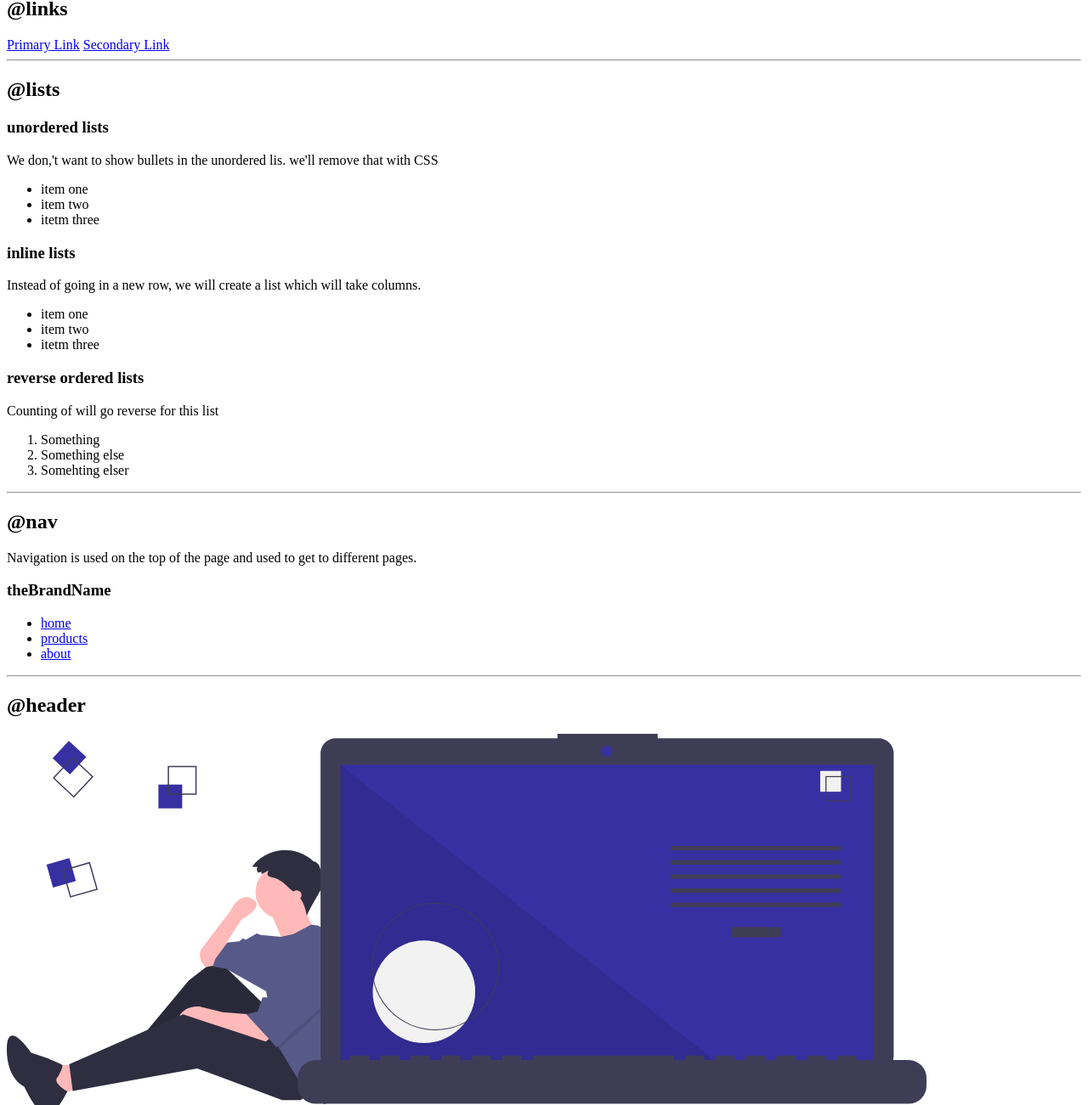
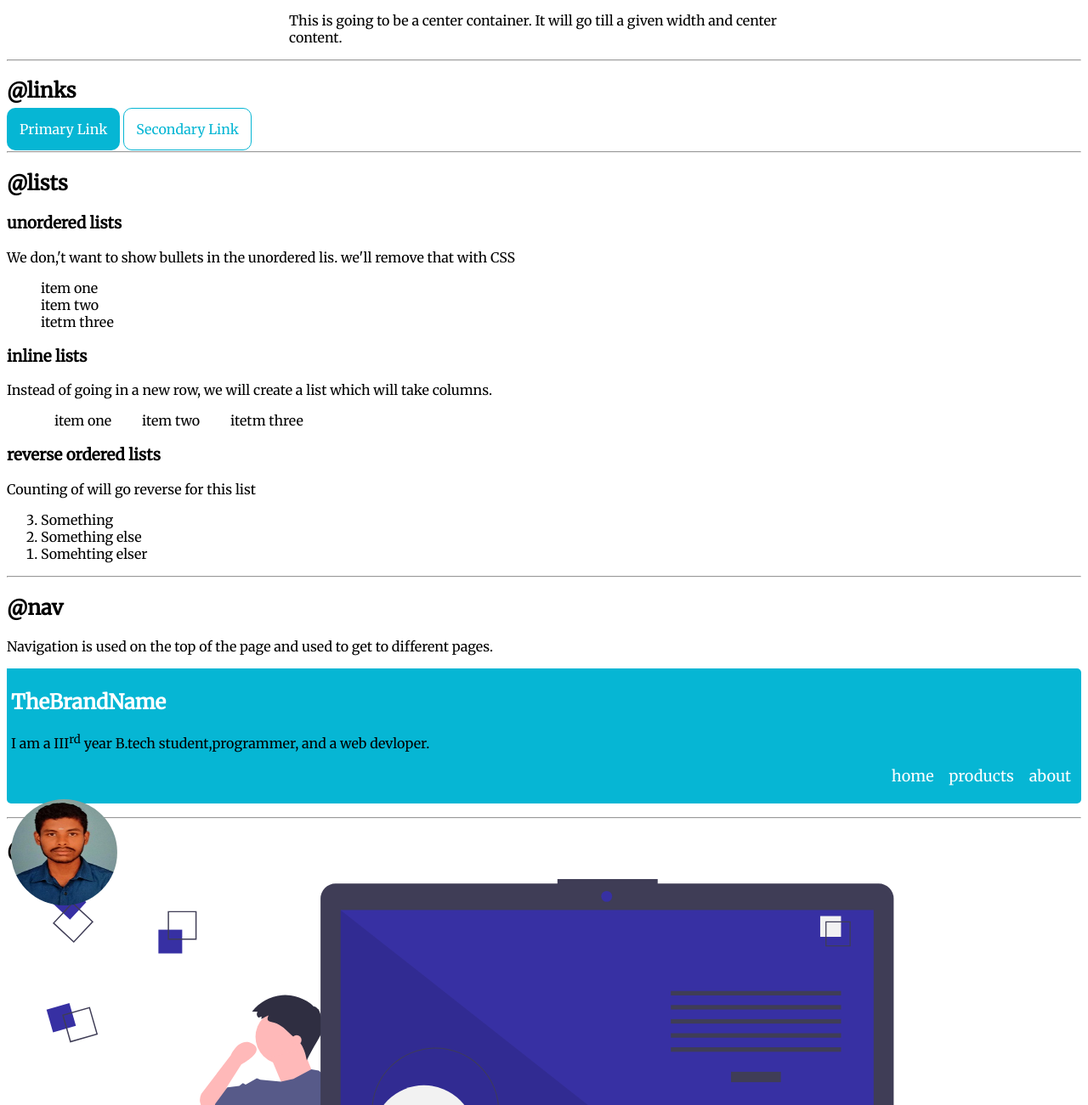
Before and after one commit to Marivignesh-ui/neogcamp-HTML-CSS, a plain HTML site: page component_library.html in a window 1280 px wide. Shown: the part 659-1960 px from the top of the page at 85% size. Drawn offline with Linux system fonts and the light colour scheme.

Commit message:
final release

```diff
--- /dev/null
+++ b/component_design.css
@@ -0,0 +1,75 @@
+@import url('https://fonts.googleapis.com/css2?family=Merriweather:wght@300;400&display=swap');
+
+:root{
+    --primarycolor:#06B6D4;
+}
+
+body{
+    font-family: 'Merriweather', serif;
+}
+hr{
+    margin:1rem 0rem;
+}
+.container-fluid{
+   margin:1rem 1rem;
+}
+.container-center{
+    max-width: 600px;
+    margin:auto;
+}
+.primary{
+    background-color:var(--primarycolor);
+    border-radius: 10px;
+    padding:15px;
+    text-decoration: none;
+    color: white;
+}
+.secondary{
+    border: 1px solid;
+    border-color: var(--primarycolor);
+    border-radius: 10px;
+    padding:14px;
+    text-decoration: none;
+    color:var(--primarycolor);
+    background-color: white;
+}
+.unordered{
+    list-style: none;
+}
+.inline-list li{
+    display: inline;
+    padding:0rem 1rem;
+}
+.nav{
+    background-color: var(--primarycolor);
+    border-top-right-radius: 5px;
+    border-bottom-left-radius: 5px;
+    border-bottom-right-radius: 5px;
+    padding:5px;
+}
+.nav-list li{
+    display: inline-block;
+    padding:0rem 7px;
+}
+.nav h2{
+    color: white;
+}
+.nav-list a{
+    text-decoration: none;
+    font-size: large;
+    color:white;
+}
+.profphot{
+    display: inline;
+    position: absolute;
+    height: 500px;
+    width:500px;
+}
+.nav img{
+    width:25%;
+    height:25%;
+    border-radius: 50%;
+}
+.nav ul{
+    text-align: right;
+}
--- a/component_library.html
+++ b/component_library.html
@@ -3,7 +3,8 @@
 <head>
     <meta charset="UTF-8">
     <meta name="viewport" content="width=device-width, initial-scale=1.0">
-    <title>Document</title>
+    <title>component library</title>
+    <link rel="stylesheet" href="component_design.css" />
 </head>
 <body>
     <h1>component library</h1>
@@ -19,34 +20,34 @@
 
     <h2>@Containers</h2>
     <h3>@fluid container</h3>
-    <div>This is going to be fluid container. It will go full width of page.with some margin.</div>
+    <div class="container-fluid">This is going to be fluid container. It will go full width of page.with some margin.</div>
     <h3>@center container</h3>
-    <div>This is going to be a center container. It will go till a given width and center content.</div>
+    <div class="container container-center">This is going to be a center container. It will go till a given width and center content.</div>
     <hr>
 
     <h2>@links</h2>
-    <a href='/'>Primary Link</a>
-    <a href='/'>Secondary Link</a>
+    <a href='/' class="primary">Primary Link</a>
+    <a href='/' class="secondary">Secondary Link</a>
     <hr>
 
     <h2>@lists</h2>
     <h3>unordered lists</h3>
     <p>We don,'t want to show bullets in the unordered lis. we'll remove that with CSS</p>
-    <ul>
+    <ul class="unordered">
         <li>item one</li>
         <li>item two</li>
         <li>itetm three</li>
     </ul>
     <h3>inline lists</h3>
     <p>Instead of going in a new row, we will create a list which will take columns.</p>
-    <ul>
+    <ul class="unordered inline-list">
         <li>item one</li>
         <li>item two</li>
         <li>itetm three</li>
     </ul>
     <h3>reverse ordered lists</h3>
     <p>Counting of will go reverse for this list</p>
-    <ol>
+    <ol reversed>
         <li>Something</li>
         <li>Something else</li>
         <li>Somehting elser</li>
@@ -55,12 +56,18 @@
 
     <h2>@nav</h2>
     <p>Navigation is used on the top of the page and used to get to different pages.</p>
-    <h3>theBrandName</h3>
-    <ul>
+    <nav class="nav">
+    <h2><strong>TheBrandName</strong></h2>
+    <p>I am a III<sup>rd</sup> year B.tech student,programmer, and a web devloper.</p>
+    <ul class="nav-list">
         <li><a href="\">home</a></li>
         <li><a href="\">products</a></li>
         <li><a href="\">about</a></li>
     </ul>
+    <div class="profphot">
+        <img src="images/profile1.jpeg"/>
+    </div>
+    </nav>
     <hr>
 
     <h2>@header</h2>
--- /dev/null
+++ b/styles.css
@@ -0,0 +1,144 @@
+@import url('https://fonts.googleapis.com/css2?family=Merriweather:wght@300;400&display=swap');
+
+:root{
+    --primarycolor:#06B6D4;
+}
+body{
+    font-family: 'Merriweather', serif;
+}
+@media(max-width:600px){
+.profphot{
+    top:130px;
+    left:20px;
+}
+}
+@media(min-width:610px){
+    .profphot{
+        top:120px;
+        left:30px;
+    }
+}
+.nav{
+    background-color: var(--primarycolor);
+    border-top-right-radius: 5px;
+    border-bottom-left-radius: 15px;
+    border-bottom-right-radius: 15px;
+    padding:5px;
+    /* width:100%; */
+    margin:auto;
+}
+.nav-list li{
+    display: inline-block;
+    padding:0rem 7px;
+}
+.nav h1{
+    color: white;
+}
+.nav-list a{
+    text-decoration: none;
+    font-size: large;
+    color:white;
+}
+.profphot{
+    display: inline;
+    position: absolute;
+
+    border: solid 2px;
+    /* overflow: hidden; */
+    border-radius:50%;
+    height: 90px;
+    width:90px;
+    border-color: white;
+}
+.nav img{
+    border-radius: 50%;
+    height: 90px;
+    width:90px;
+}
+.nav ul{
+    text-align: right;
+}
+.link-active{
+    font-weight: bold;
+}
+header{
+    text-align: center;
+}
+header img{
+    border: solid 2px;
+    border-color: darkgray;
+    border-radius: 15px;
+    width:50%;
+    height:50%;
+}
+.container-center{
+    max-width: 600px;
+    margin:auto;
+    padding: 2%;
+}
+.container-center h3{
+    text-align: center;
+}
+.techlist{
+    list-style: none;
+}
+.techcont{
+    border: solid 1px;
+    border-color: darkgray;
+    border-radius: 5px;
+    width: 60%;
+    height: 50%;
+    padding: 4px;
+    size: fit-content;
+}
+.techdiv{
+   padding:2px;
+}
+.techlist li{
+    display: inline-block;
+    text-align: center;
+    padding:2px;
+}
+.techlist img{
+    width: 100%;
+}
+.techname{
+    padding-right:5px;
+}
+.primary{
+    background-color:var(--primarycolor);
+    border-radius: 10px;
+    padding:10px;
+    text-decoration: none;
+    color: white;
+    margin-top: 3%;
+    margin-bottom: 2%;
+}
+.secondary{
+    border: 1px solid;
+    border-color: var(--primarycolor);
+    border-radius: 10px;
+    padding:10px;
+    text-decoration: none;
+    color:var(--primarycolor);
+    background-color: white;
+}
+footer{
+    background-color: var(--primarycolor);
+    border-top-left-radius: 15px;
+    border-top-right-radius: 15px;
+    text-align:center;
+}
+footer table{
+    align: center;
+    margin:auto;
+}
+footer tr{
+    text-align: left;
+    padding:2%;
+}
+/* ol{
+    text-align: center;
+    display: inline-block;
+    margin: auto;
+} */
```
Also changed, not shown: Blogs.html (added, +45 -0 lines), index.html (added, +70 -0 lines), projects.html (added, +97 -0 lines), images/React1.png (added), images/cplus1.png (added), images/css1.png (added), images/headphoto.svg (added), images/html1.png (added), images/java1.png (added), images/js1.png (added), images/node1.png (added), images/profile1.jpeg (added), images/python1.png (added).
